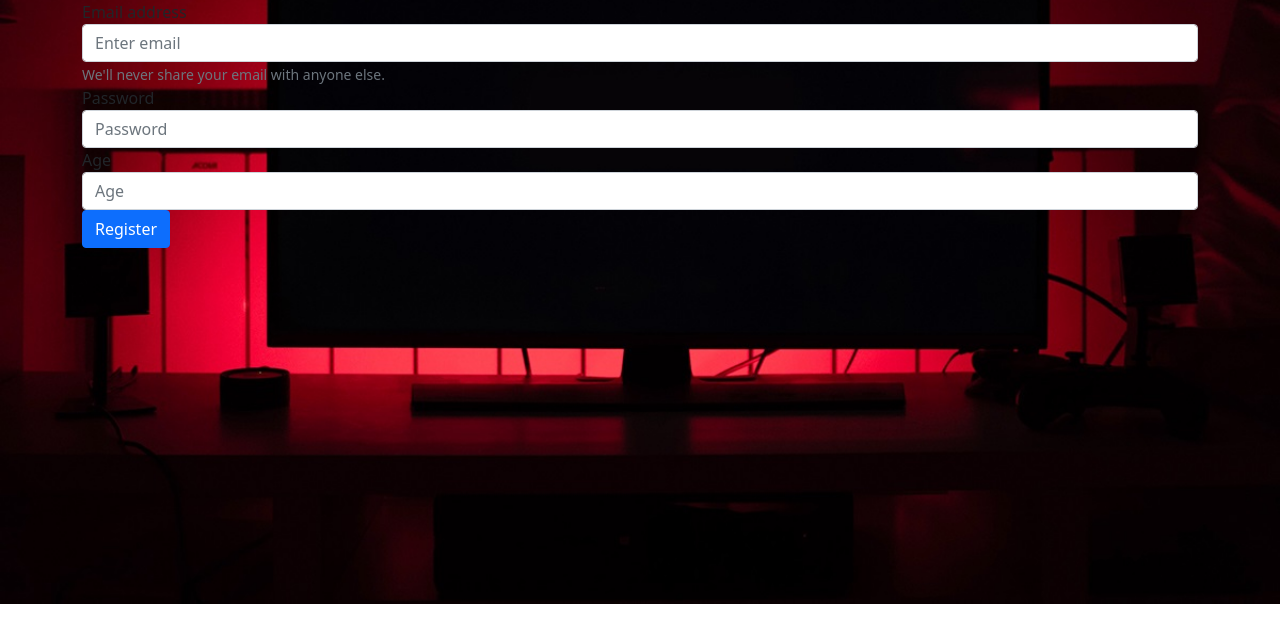
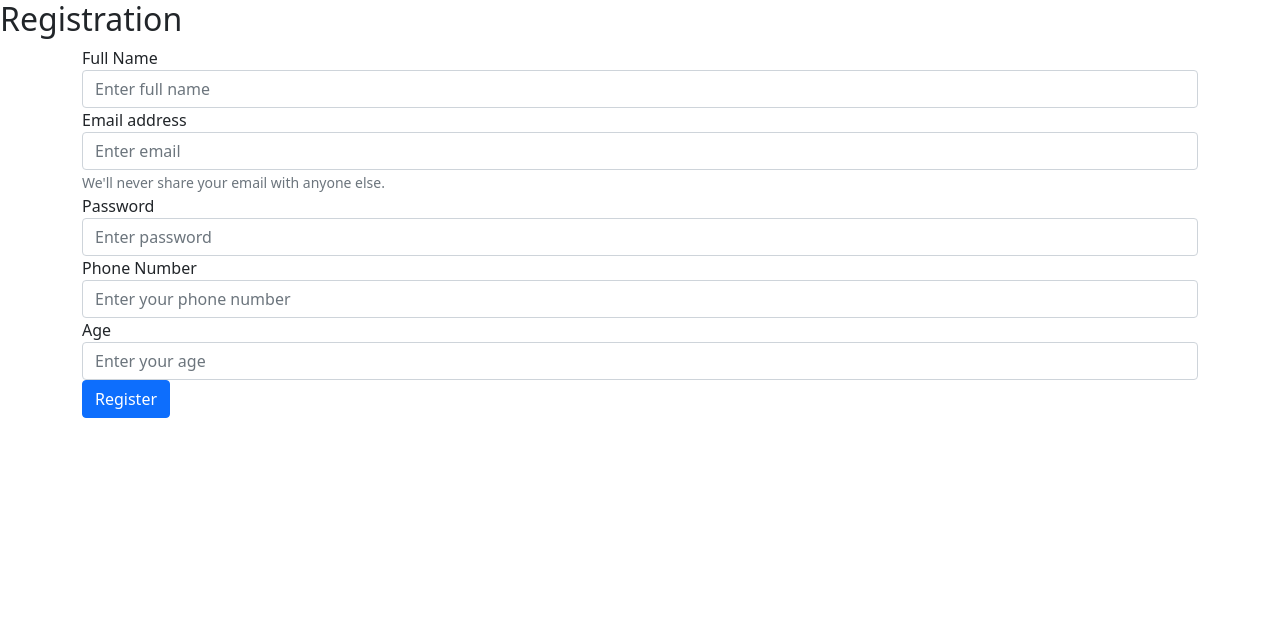
Before and after one commit to ShahendaWafa/Node.js-AngularProject, an Angular app in the folder Movies/: page /register in a window 1280 px wide. Shown: the top 642 px of the page. Built offline with nearby package versions, Linux system fonts and the light colour scheme.

Commit message:
Modified registration

```diff
--- a/Movies/src/app/pages/home/home.component.html
+++ b/Movies/src/app/pages/home/home.component.html
@@ -1,10 +1,11 @@
-<!-- <div class = "search-container">
+<div class = "search-container">
     <form class = "search-form">
         <span class = "logo" routerLink = "/home">Netflips</span>
         <input
             class="search-input"
             name="search"
             ngModel
-            placeholeder
+            placeholeder/>
+        <button></button>
     </form>
-</div> -->
+</div>
--- a/Movies/src/app/pages/login/login.component.html
+++ b/Movies/src/app/pages/login/login.component.html
@@ -1,3 +1,5 @@
+<h2>LOG IN</h2>
+
 <section class = "center container my-3">
     <form [formGroup] = "loginForm" (ngSubmit)= "login()">
         <div class="form-group">
--- a/Movies/src/app/pages/register/register.component.html
+++ b/Movies/src/app/pages/register/register.component.html
@@ -1,17 +1,28 @@
+
+<h2>Registration</h2>
+
 <div class = "container">
-  <form>
+  <form [formGroup]= "registerForm" (ngSubmit)="register()">
+    <div class="form-group">
+      <label for="exampleInputName">Full Name</label>
+      <input type="name" class="form-control" formControlName="name"  placeholder="Enter full name">
+    </div>
     <div class="form-group">
       <label for="exampleInputEmail1">Email address</label>
-        <input type="email" class="form-control" id="exampleInputEmail1" aria-describedby="emailHelp" placeholder="Enter email">
+      <input type="email" class="form-control" formControlName="email" aria-describedby="emailHelp" placeholder="Enter email">
       <small id="emailHelp" class="form-text text-muted">We'll never share your email with anyone else.</small>
     </div>
     <div class="form-group">
       <label for="exampleInputPassword1">Password</label>
-        <input type="password" class="form-control" id="exampleInputPassword1" placeholder="Password">
+      <input type="password" class="form-control" formControlName="password" placeholder="Enter password">
+    </div>
+    <div class="form-group">
+      <label>Phone Number</label>
+      <input class="form-control" formControlName="phone" placeholder="Enter your phone number">
     </div>
     <div class="form-group">
       <label>Age</label>
-        <input  class="form-control" id="exampleInputAge" placeholder="Age">
+      <input  class="form-control" formControlName="age" placeholder="Enter your age">
     </div>
 
     <button type="submit" class="btn btn-primary">Register</button>
--- a/Movies/src/app/pages/register/register.component.ts
+++ b/Movies/src/app/pages/register/register.component.ts
@@ -1,4 +1,7 @@
 import { Component, OnInit } from '@angular/core';
+import { FormControl, FormGroup, Validators } from '@angular/forms';
+import { Router } from '@angular/router';
+import { GlobalService } from 'src/app/services/global.service';
 
 @Component({
   selector: 'app-register',
@@ -6,10 +9,53 @@ import { Component, OnInit } from '@angular/core';
   styleUrls: ['./register.component.css']
 })
 export class RegisterComponent implements OnInit {
+  msg = ""
+  registerForm = new FormGroup({
+    name:new FormControl('', [Validators.required, Validators.minLength(3), Validators.maxLength(20)]),
+    email: new FormControl('', [Validators.email, Validators.required]),
+    password:new FormControl('', [Validators.required, Validators.minLength(3)]),
+    age: new FormControl(),
+    phone: new FormControl()
+  })
+  get name(){
+    return this.registerForm.get('name')
+  }
+  get age(){
+    return this.registerForm.get('age')
+  }
+  get password(){
+    return this.registerForm.get('password')
+  }
+  get email(){
+    return this.registerForm.get('email')
+  }
+  get phone(){
+    return this.registerForm.get('phone')
+  }
 
-  constructor() { }
+  constructor( private _user:GlobalService, private _router:Router) { }
 
   ngOnInit(): void {
   }
 
+  register(){
+    if(this.registerForm.valid){
+      this._user.register(this.registerForm.value).subscribe(
+        data=>{
+          console.log(data)
+         },
+        (e)=>{
+          if(e.error.includes('email')) this.msg= "Invalid email format"
+          else if(e.error.includes('name')) this.msg= "Invalid name format"
+          else if(e.error.includes('password')) this.msg= "Invalid password format"
+          },
+        ()=>{
+          this.msg = "Successfully registered"
+          this.registerForm.reset()
+          this._router.navigateByUrl('/login')
+        }
+        )
+    }
+
+  }
 }
--- a/Movies/src/styles.css
+++ b/Movies/src/styles.css
@@ -1,7 +1,7 @@
-body {
+/* body {
     background-image: url('/assets/img.jpg');
     background-repeat: no-repeat;
     height: 100%;
     background-position: center;
     background-size: cover;
-  }
+  } */
```
Lines whose indentation alone changed are shown as unchanged.
